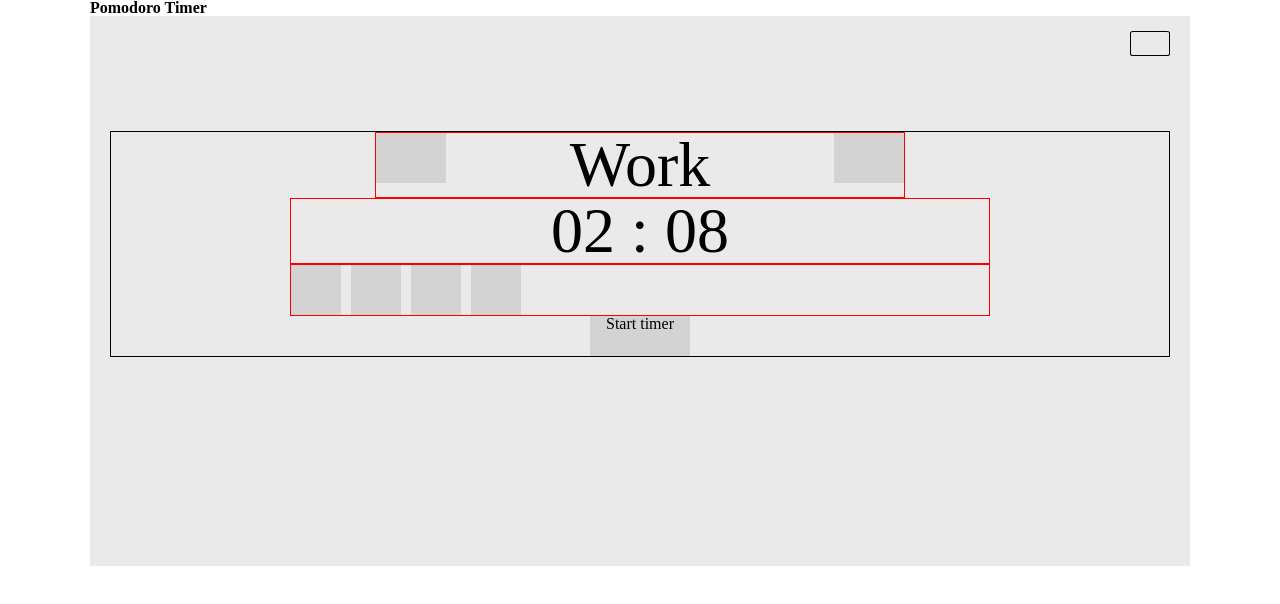
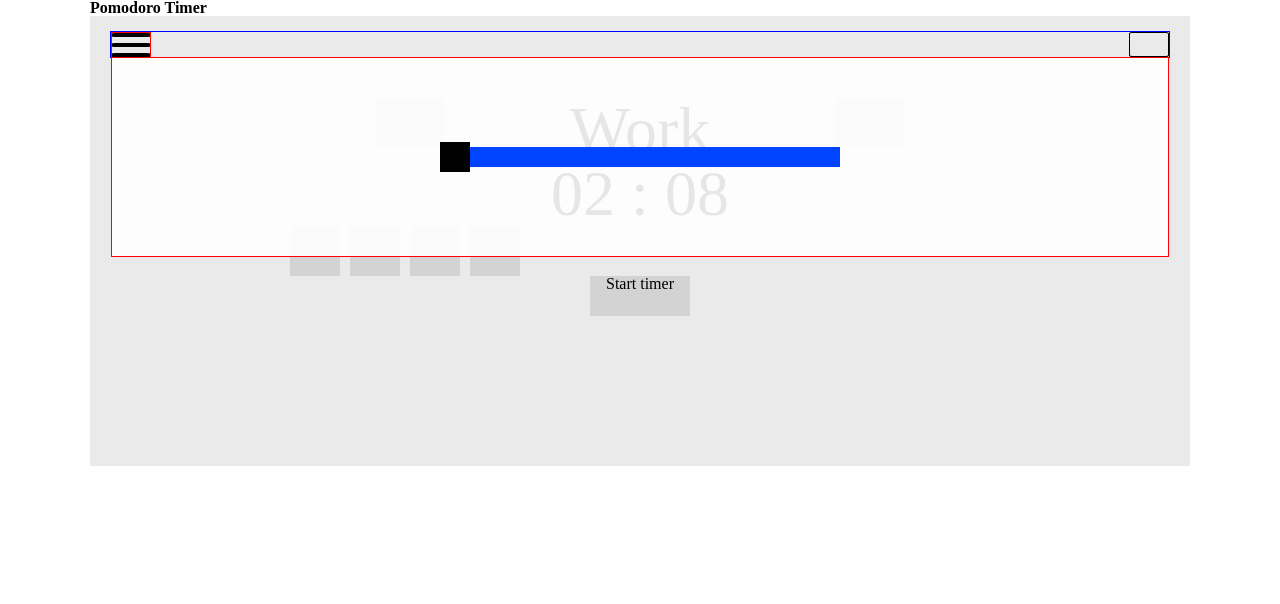
Before and after one commit to NotSoHungry/TheOdinProjectPomodoroTimer, a plain HTML site: page index.html in a window 1280 px wide. Drawn offline with Linux system fonts and the light colour scheme.

Commit message:
Initialy style the app settings section

```diff
--- a/style.css
+++ b/style.css
@@ -10,13 +10,14 @@ body {
 
 .app-wrapper {
     background: #EAEAEA;
-    height: 550px;
     padding: 15px 20px;
+    padding-bottom: 150px;
 }
 
 .app-navigation {
     width: 100%;
-    height: 100px;
+    border: solid 1px blue;
+    position: relative;
 
 }
 
@@ -36,13 +37,15 @@ body {
 .navigation-item.settings {
     float: left;
     position: relative;
-    height: 40px;
+    height: 25px;
     border: none;
+    cursor: pointer;
+    border: solid 1px red;
 }
 
-.settings-fill,
-.settings-fill::before,
-.settings-fill::after {
+.navigation-item-fill,
+.navigation-item-fill::before,
+.navigation-item-fill::after {
     width: 100%;
     height: 4px;
     border-radius: 10%;
@@ -51,30 +54,65 @@ body {
     margin-bottom: 5px;
 }
 
-.settings-fill::before,
-.settings-fill::after {
+.navigation-item-fill::before,
+.navigation-item-fill::after {
     display: block;
     content: '';
     position: absolute;
     left: 0;
 }
 
-.settings-fill {
+.navigation-item-fill {
     position: relative;
     top: 10px;
 }
 
-.settings-fill::before {
+.navigation-item-fill::before {
     top: -10px;
 }
 
-.settings-fill::after {
+.navigation-item-fill::after {
     top: 10px;
 }
 
 .navigation-item.statistics {
     float: right;
     border-radius: 8%;
+}
+
+/* App settings style */
+
+.settings.active {
+    border: solid 1px red;
+    z-index: 1;
+    height: 200px;
+    width: 100%;
+    position: absolute;
+    top: 100%;
+    background: rgba(255, 255, 255, .9);
+}
+
+.settings-slider {
+    width: 80%;
+    max-width: 400px;
+    height: 20px;
+    background: rgb(0, 68, 255);
+    margin: 0 auto;
+    position: relative;
+    top: 50%;
+    transform: translateY(-50%);
+}
+
+.slider-handle {
+    background: black;
+    height: 30px;
+    width: 30px;
+    position: absolute;
+    left: 0%;
+    top: 50%;
+    transform: translateY(-50%);
+    cursor: pointer;
+
 }
 
 /* Main section settings */
@@ -84,6 +122,9 @@ body {
     font-size: 4em;
     margin: 0 auto;
     border: solid 1px black;
+    padding-top: 40px;
+    border: none;
+
 }
 
 /* Mode section settings */
@@ -93,6 +134,7 @@ body {
     border: solid 1px red;
     width: 100%;
     max-width: 530px;
+    border: none;
 }
 
 .mode-button,
@@ -120,6 +162,7 @@ body {
     border: solid 1px red;
     margin: 0 auto;
     text-align: center;
+    border: none;
 }
 
 /* Timer controls settings */
@@ -129,6 +172,7 @@ body {
     max-width: 700px;
     border: solid 1px red;
     margin: 0 auto;
+    border: none;
 }
 
 .control {
```
